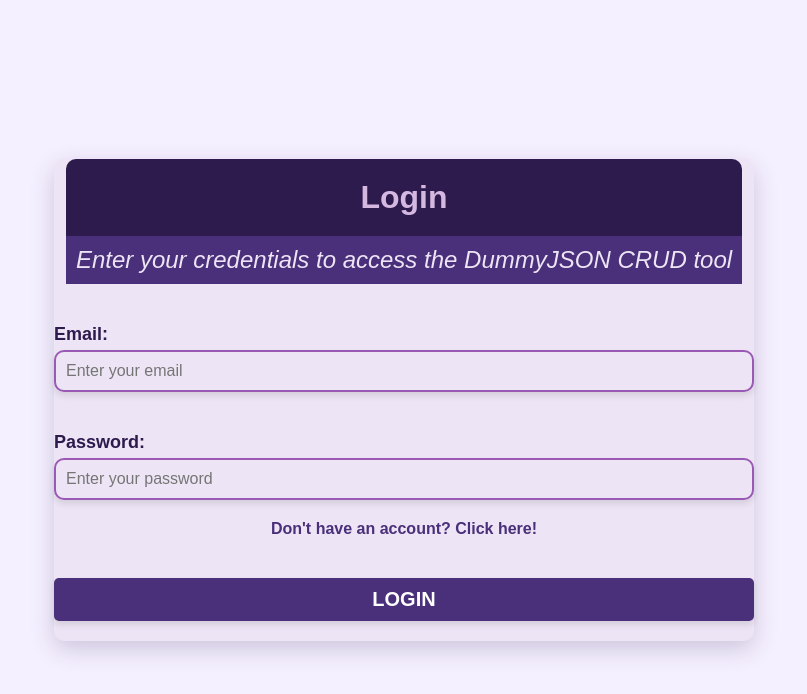
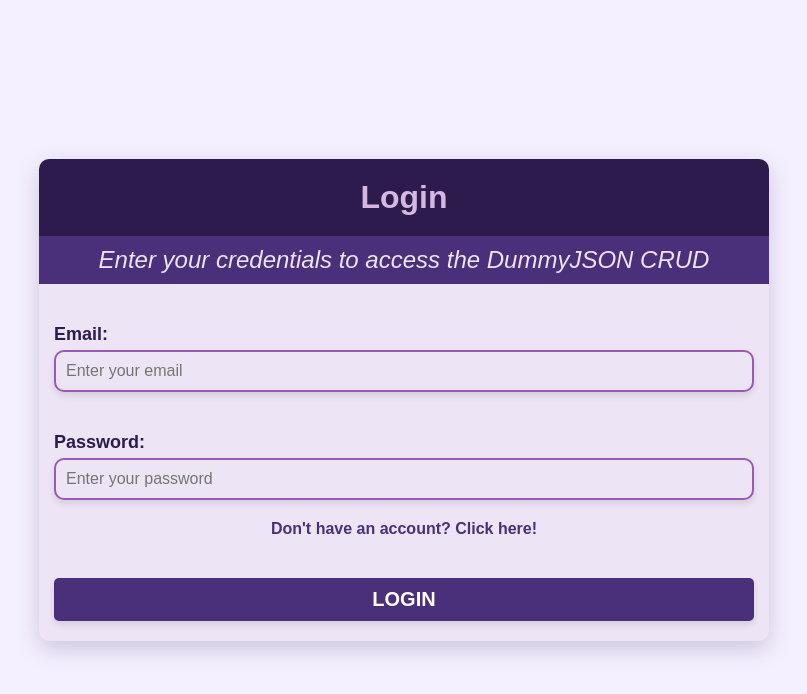
Before and after one commit to Tiguer04/DummyJSON-CRUD, a website: page public/login.html in a window 1280 px wide. Shown: the whole page, without its empty margins (236-1043 px from the left). Drawn offline with Linux system fonts and the light colour scheme; some packages are replaced by stand-ins of ours; a script that the page names is missing; a web font is replaced by a local one.

Commit message:
h1, h2 size issue solved.

```diff
--- a/public/login.html
+++ b/public/login.html
@@ -15,7 +15,7 @@
     <div class="form-container-auth">
       <div class="form-group-header">
         <h1 class="form-auth-title">Login</h1>
-        <h2 class="form-auth-subtitle">Enter your credentials to access the DummyJSON CRUD tool</h2>
+        <h2 class="form-auth-subtitle">Enter your credentials to access the DummyJSON CRUD</h2>
       </div>
       <div class="form-group">
         <div class="form-group-label">
@@ -29,7 +29,7 @@
           <label>Password: </label>
         </div>
         <input id="password" placeholder="Enter your password" type="password">
-        <a class="form-auth-link" href="register.html">Don't have an account? Click here!</a>
+        <a class="form-auth-link" href="./register.html">Don't have an account? Click here!</a>
       </div>
 
       <div class="form-group">
--- a/public/styles.css
+++ b/public/styles.css
@@ -137,6 +137,8 @@ a{
   align-items: left;
   margin-bottom: 20px;
   width: 100%;
+  margin-left: 15px;
+  margin-right: 15px;
 }
 
 .form-container{
@@ -469,7 +471,6 @@ textarea{
   margin-left: 15px;
   margin-right: 15px;
   border-radius: 10px;
-  width: fit-content;
   background-color: #EDE5F5;
   box-shadow: 0px 8px 24px rgba(45, 27, 78, 0.2);
   transition: all 0.3s ease;
@@ -535,3 +536,7 @@ textarea{
   margin-bottom: 20px;
   width: 100%;
 }
+
+.form-group-header{
+  width: 100%;
+}
```
